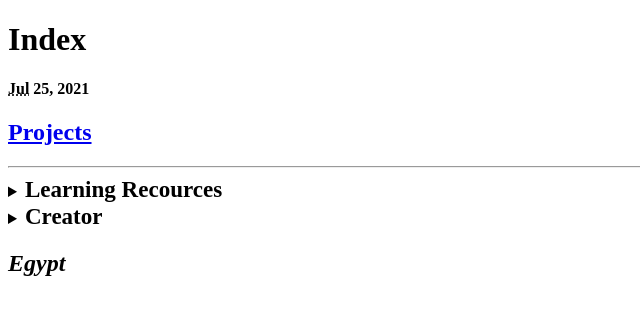
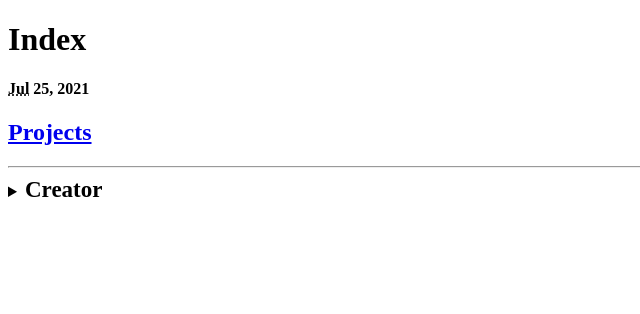
Before and after one commit to mwe743/mwe743.github.io, a plain HTML site: page index.html in a window 1280 px wide. Shown: the whole page, without its empty margins (0-640 px from the left). Drawn offline with Linux system fonts and the light colour scheme.

Commit message:
Update index.html

```diff
--- a/index.html
+++ b/index.html
@@ -17,18 +17,10 @@
 	<footer>
 		<details>
 			<summary>
-				<big><big><b>Learning Recources</b></big></big>
-			</summary>
-			<big><b><p><a href="https://www.coursera.org/learn/html/home/welcome" target="_blank">Introduction To HTML5 Course</a></p></b></big>
-			<big><b><p><a href="https://learn.shayhowe.com/html-css/" target="_blank">Shayhowe</a></p></b></big>
-		</details>
-		<details>
-			<summary>
 				<big><big><b>Creator</b></big></big>
 			</summary>
 			<p><big>Mahmoud Wael</big></p>
 		</details><h2>
-		<address>Egypt</address>
 	</footer>
 </body>
 </html>
```
